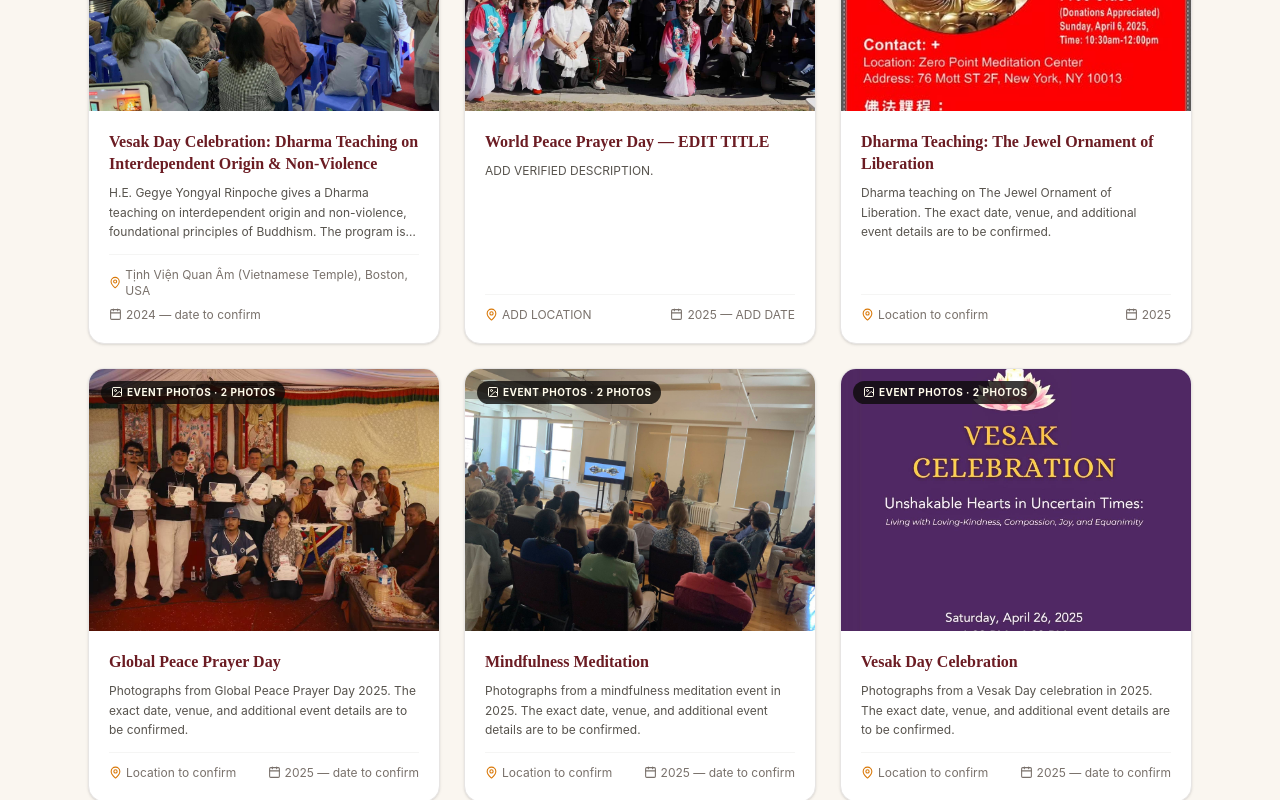
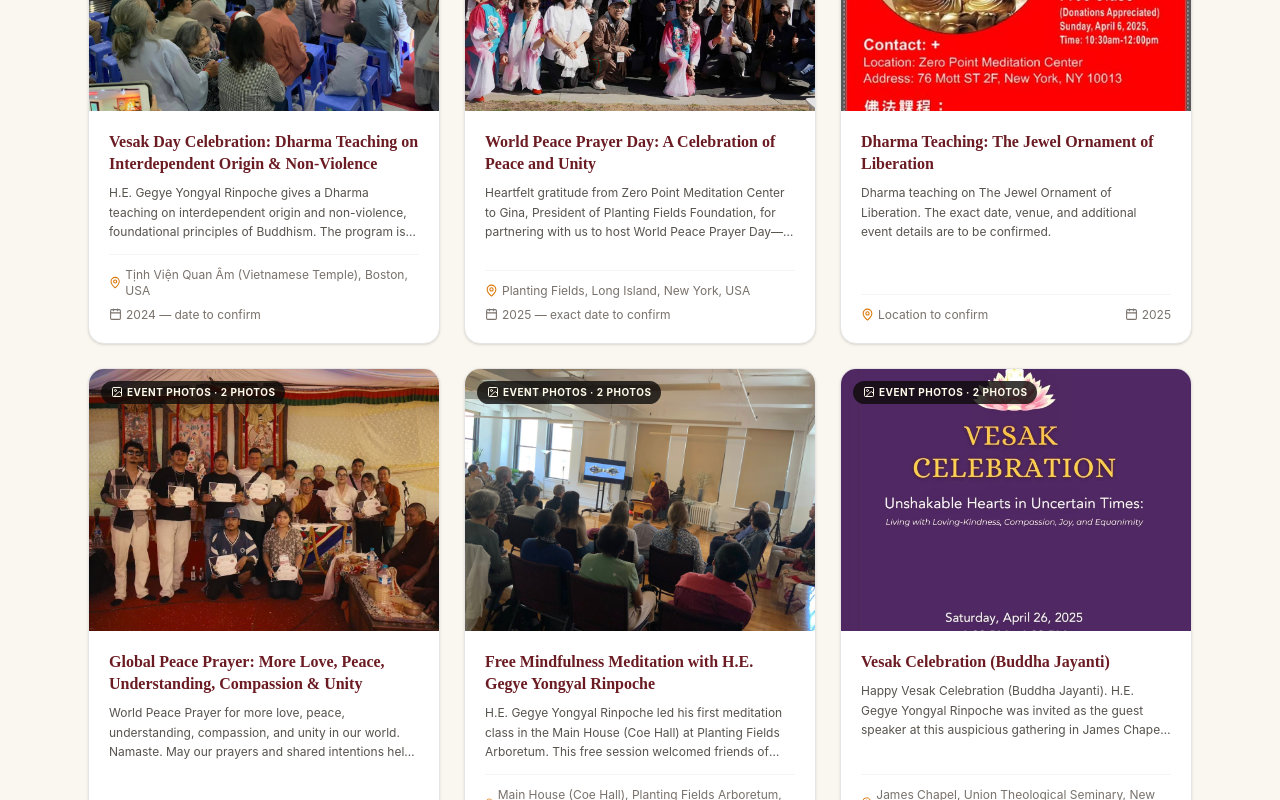
Before and after one commit to sherpaten/Zero-Point-Meditation-Center, a React (Vite) app in the folder zero-point-meditation/: page /events in a window 1280 px wide. Shown: the part 3320-4120 px from the top of the page. Built offline with nearby package versions, Linux system fonts and the light colour scheme.

Commit message:
Update verified descriptions for 2025 events

```diff
--- a/zero-point-meditation/src/pages/Events.jsx
+++ b/zero-point-meditation/src/pages/Events.jsx
@@ -181,7 +181,13 @@ const galleryItems = [
   },
 
   // ==================== NEW 2025 EVENT PHOTOS ====================
-  { id: 22, group: '2025', title: 'World Peace Prayer Day — EDIT TITLE', type: 'photo', category: 'Event Photos', date: '2025 — ADD DATE', location: 'ADD LOCATION', image: peace2025a, images: [peace2025a, peace2025b, peace2025c], description: 'ADD VERIFIED DESCRIPTION.' },
+  {
+    id: 22, group: '2025', title: 'World Peace Prayer Day: A Celebration of Peace and Unity',
+    type: 'photo', category: 'Event Photos', date: '2025 — exact date to confirm',
+    location: 'Planting Fields, Long Island, New York, USA',
+    image: peace2025a, images: [peace2025a, peace2025b, peace2025c],
+    description: 'Heartfelt gratitude from Zero Point Meditation Center to Gina, President of Planting Fields Foundation, for partnering with us to host World Peace Prayer Day—a beautiful gathering of harmony, compassion, and unity. We thank our supporting organizations, community leaders, lamas, performers, volunteers, sponsors, and friends, including the Shanghai Association in the USA, Nassau County Office of Asian American Affairs, CAIPA, Chinese Cultural Center, Rotary Club of Queens, Rubin Museum, Youth Media NY, Fortune Star Band, Long Island Nepalese Society, Everest Vegetarian Food, the New York State Parks volunteer team, and everyone who contributed. Special thanks to the Boston Vietnamese Dharma Group for leading Vietnamese prayers, and to Councilwoman Christine Liu for her presence and support. Together, may we continue spreading peace, love, and compassion throughout the world. — H.E. Gegye Yongyal Rinpoche, President, Zero Point Meditation Center.'
+  },
   {
     id: 23, group: '2025', title: 'Dharma Teaching: The Jewel Ornament of Liberation',
     type: 'photo', category: 'Event Photos', date: '2025',
@@ -189,22 +195,24 @@ const galleryItems = [
     description: 'Dharma teaching on The Jewel Ornament of Liberation. The exact date, venue, and additional event details are to be confirmed.'
   },
   {
-    id: 24, group: '2025', title: 'Global Peace Prayer Day',
+    id: 24, group: '2025', title: 'Global Peace Prayer: More Love, Peace, Understanding, Compassion & Unity',
     type: 'photo', category: 'Event Photos', date: '2025 — date to confirm',
     location: 'Location to confirm', image: globalPeace2025a, images: [globalPeace2025a, globalPeace2025b],
-    description: 'Photographs from Global Peace Prayer Day 2025. The exact date, venue, and additional event details are to be confirmed.'
+    description: 'World Peace Prayer for more love, peace, understanding, compassion, and unity in our world. Namaste. May our prayers and shared intentions help bring greater kindness, harmony, and peace to all beings.'
   },
   {
-    id: 25, group: '2025', title: 'Mindfulness Meditation',
-    type: 'photo', category: 'Event Photos', date: '2025 — date to confirm',
-    location: 'Location to confirm', image: mindful2025a, images: [mindful2025a, mindful2025b],
-    description: 'Photographs from a mindfulness meditation event in 2025. The exact date, venue, and additional event details are to be confirmed.'
+    id: 25, group: '2025', title: 'Free Mindfulness Meditation with H.E. Gegye Yongyal Rinpoche',
+    type: 'photo', category: 'Event Photos', date: 'April 19, 2025',
+    location: 'Main House (Coe Hall), Planting Fields Arboretum, Long Island, New York, USA',
+    image: mindful2025a, images: [mindful2025a, mindful2025b],
+    description: 'H.E. Gegye Yongyal Rinpoche led his first meditation class in the Main House (Coe Hall) at Planting Fields Arboretum. This free session welcomed friends of Planting Fields and people from Long Island. Rinpoche guided participants through breathing meditation, teachings on the mind, and a concluding shamatha meditation. Attendees expressed their gratitude for the inspiring teachings and step-by-step guided practice.'
   },
   {
-    id: 26, group: '2025', title: 'Vesak Day Celebration',
-    type: 'photo', category: 'Event Photos', date: '2025 — date to confirm',
-    location: 'Location to confirm', image: vesak2025a, images: [vesak2025a, vesak2025b],
-    description: 'Photographs from a Vesak Day celebration in 2025. The exact date, venue, and additional event details are to be confirmed.'
+    id: 26, group: '2025', title: 'Vesak Celebration (Buddha Jayanti)',
+    type: 'photo', category: 'Event Photos', date: 'April 26, 2025',
+    location: 'James Chapel, Union Theological Seminary, New York, USA',
+    image: vesak2025a, images: [vesak2025a, vesak2025b],
+    description: 'Happy Vesak Celebration (Buddha Jayanti). H.E. Gegye Yongyal Rinpoche was invited as the guest speaker at this auspicious gathering in James Chapel, Union Theological Seminary, where he offered chanting and a Dharma talk in celebration of the Buddha’s birth, enlightenment, and passing.'
   },
 
   // ==================== CURRENT EVENTS — 2026 ====================
```
